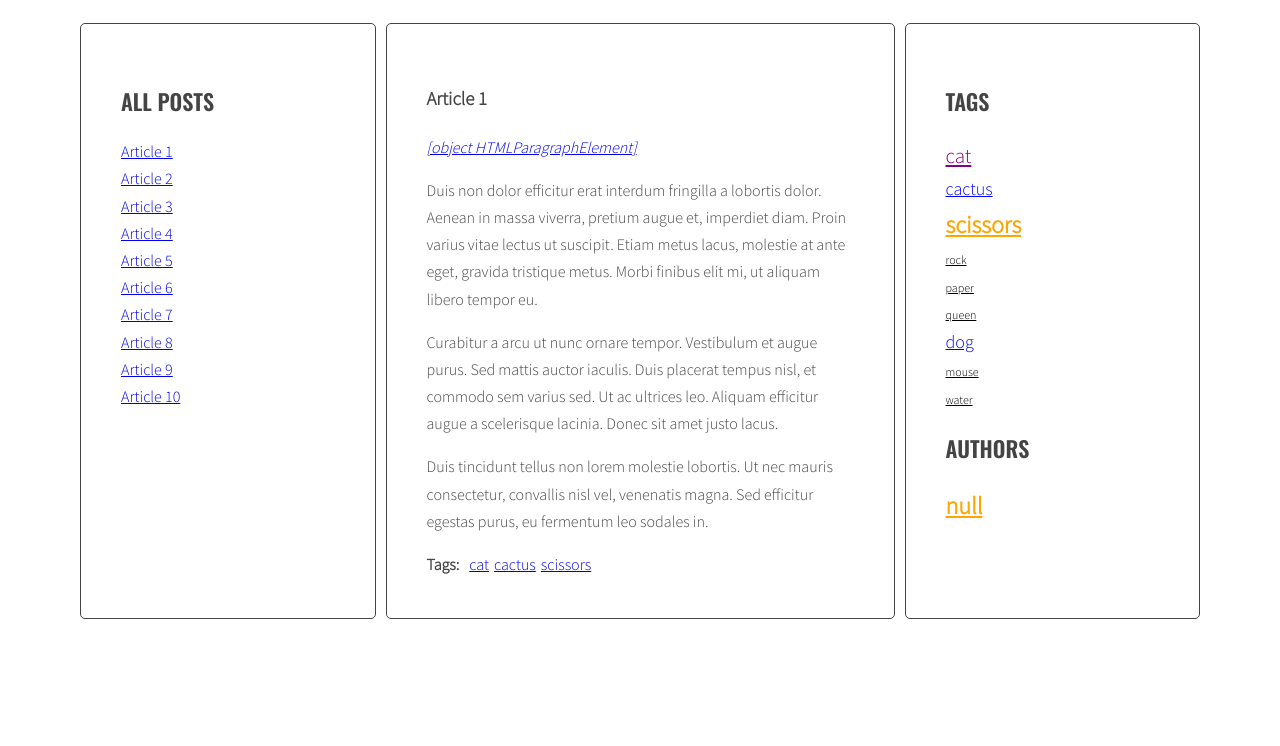
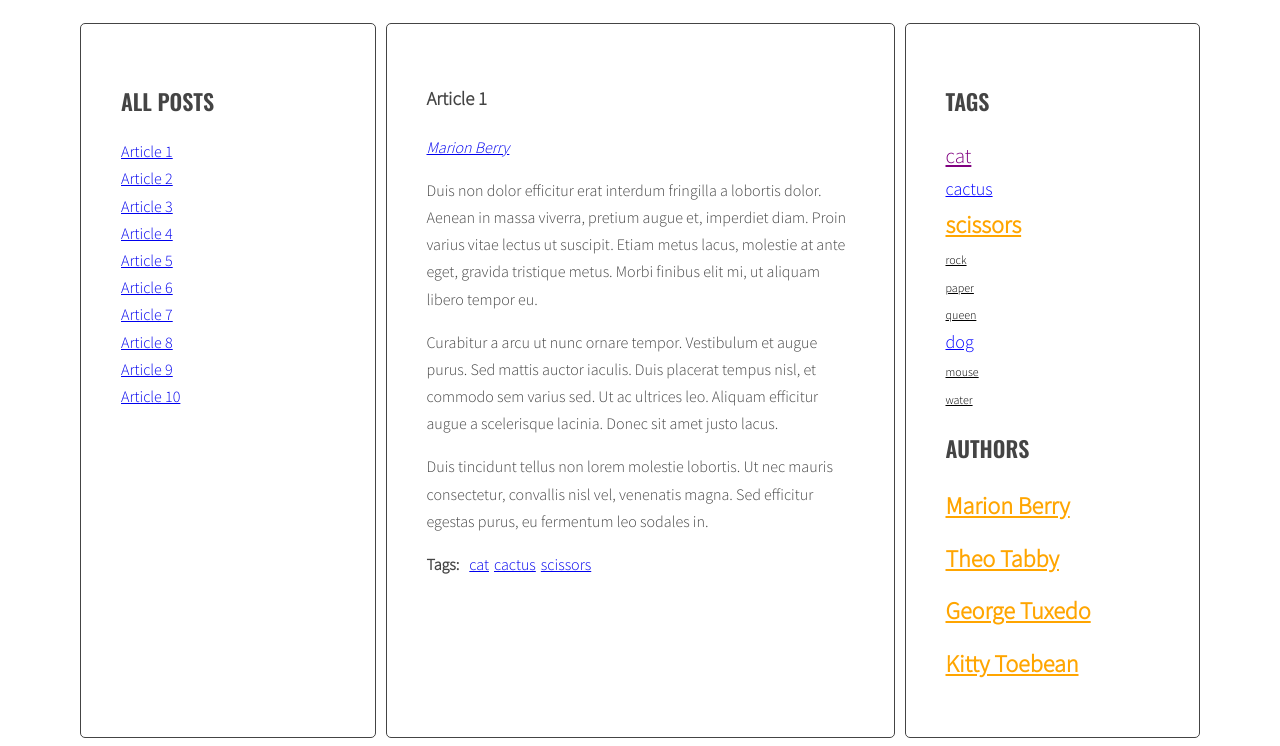
Before and after one commit to madzikowael/JAVASCRIPT-BLOG-_Ver.2, a website: page index.html in a window 1280 px wide. Shown: the part 220-966 px from the top of the page. Before the commit the page ends 847 px from the top, so only its background shows below. Drawn offline with nearby package versions, Linux system fonts and the light colour scheme.

Commit message:
Change place of data-author in html & change link HTML in generateAuthors

```diff
--- a/index.html
+++ b/index.html
@@ -29,9 +29,9 @@
                           </ul>
                         </aside>
                         <section class="posts">
-                          <article class="post active" id="article-1" data-tags="cat cactus scissors">
+                          <article class="post active" id="article-1" data-tags="cat cactus scissors" data-author="Marion Berry">
                             <h3 class="post-title">Article 1</h3>
-                            <p class="post-author" data-author="Marion Berry"></p>
+                            <p class="post-author"></p>
                             <div class="post-content">
                               <p>Duis non dolor efficitur erat interdum fringilla a lobortis dolor. Aenean in massa viverra, pretium augue et, imperdiet diam. Proin varius vitae lectus ut suscipit. Etiam metus lacus, molestie at ante eget, gravida tristique metus. Morbi finibus elit mi, ut aliquam libero tempor eu.</p>
 
@@ -45,9 +45,9 @@
                               </ul>
                             </div>
                           </article>
-                          <article class="post" id="article-2" data-tags="cactus rock">
+                          <article class="post" id="article-2" data-tags="cactus rock" data-author="Theo Tabby">
                             <h3 class="post-title">Article 2</h3>
-                            <p class="post-author" data-author="Theo Tabby"></p>
+                            <p class="post-author"></p>
                             <div class="post-content">
                               <p>Phasellus sollicitudin, arcu vel iaculis ullamcorper, quam leo viverra orci, et faucibus quam sapien vel est. Maecenas ac suscipit elit. Nullam interdum, lorem vitae venenatis pulvinar, ex dui malesuada nunc, tempus cursus enim metus vel nulla.</p>
 
@@ -61,9 +61,9 @@
                               </ul>
                             </div>
                           </article>
-                          <article class="post" id="article-3" data-tags="rock paper scissors">
+                          <article class="post" id="article-3" data-tags="rock paper scissors" data-author="George Tuxedo">
                             <h3 class="post-title">Article 3</h3>
-                            <p class="post-author" data-author="George Tuxedo"></p>
+                            <p class="post-author" ></p>
                             <div class="post-content">
                               <p>Mauris vel pellentesque turpis, ac sodales nisl. Quisque iaculis mi velit, ut convallis tellus accumsan a. Quisque iaculis, nisi et dignissim tincidunt, nisl eros euismod nulla, finibus laoreet erat enim posuere elit.</p>
 
@@ -76,9 +76,9 @@
                               </ul>
                             </div>
                           </article>
-                          <article class="post" id="article-4" data-tags="cat paper scissors">
+                          <article class="post" id="article-4" data-tags="cat paper scissors" data-author="Kitty Toebean">
                             <h3 class="post-title">Article 4</h3>
-                            <p class="post-author" data-author="Kitty Toebean"></p>
+                            <p class="post-author" ></p>
                             <div class="post-content">
                               <p>Morbi vel cursus nulla, vel varius mauris. Suspendisse sed elit sit amet risus faucibus vestibulum ut sit amet purus. Donec orci est, condimentum ut quam quis, scelerisque fringilla ligula.</p>
 
@@ -92,9 +92,9 @@
                               </ul>
                             </div>
                           </article>
-                          <article class="post" id="article-5" data-tags="cat cactus queen">
+                          <article class="post" id="article-5" data-tags="cat cactus queen" data-author="Marion Berry">
                             <h3 class="post-title">Article 5</h3>
-                            <p class="post-author" data-author="Marion Berry"></p>
+                            <p class="post-author" ></p>
                             <div class="post-content">
                               <p>Suspendisse sem eros, euismod condimentum arcu ac, consequat fermentum orci. Nam convallis lacus nec interdum vestibulum. Vestibulum luctus, quam eu tristique ornare, lorem nibh sodales enim, vitae tempor dolor ante vitae tortor.</p>
 
@@ -108,9 +108,9 @@
                               </ul>
                             </div>
                           </article>
-                          <article class="post" id="article-6" data-tags="dog mouse scissors">
+                          <article class="post" id="article-6" data-tags="dog mouse scissors" data-author="George Tuxedo">
                             <h3 class="post-title">Article 6</h3>
-                            <p class="post-author" data-author="George Tuxedo"></p>
+                            <p class="post-author" ></p>
                             <div class="post-content">
                               <p>Donec posuere iaculis ante sed hendrerit. Lorem ipsum dolor sit amet, consectetur adipiscing elit. Quisque hendrerit neque nec urna tincidunt, quis vehicula dui vulputate. Morbi est sapien, auctor ut lectus eu, placerat viverra lorem.</p>
 
@@ -124,9 +124,9 @@
                               </ul>
                             </div>
                           </article>
-                          <article class="post" id="article-7" data-tags="cat dog scissors">
+                          <article class="post" id="article-7" data-tags="cat dog scissors" data-author="Kitty Toebean">
                             <h3 class="post-title">Article 7</h3>
-                            <p class="post-author" data-author="Kitty Toebean"></p>
+                            <p class="post-author" ></p>
                             <div class="post-content">
                               <p>Donec eleifend mauris ac nisl fermentum, ac fermentum turpis dignissim. Aliquam diam nisl, imperdiet a varius eget, lobortis sed nisi. Nullam suscipit ipsum sed magna blandit, sed pellentesque urna malesuada.</p>
 
@@ -140,9 +140,9 @@
                               </ul>
                             </div>
                           </article>
-                          <article class="post" id="article-8" data-tags="dog scissors">
+                          <article class="post" id="article-8" data-tags="dog scissors" data-author="Theo Tabby">
                             <h3 class="post-title">Article 8</h3>
-                            <p class="post-author" data-author="Theo Tabby"></p>
+                            <p class="post-author" ></p>
                             <div class="post-content">
                               <p>Praesent quis imperdiet erat. Curabitur tempor sapien a interdum malesuada. Proin libero erat, sagittis a sollicitudin eget, pulvinar nec risus. Cras et suscipit sem.</p>
 
@@ -156,9 +156,9 @@
                               </ul>
                             </div>
                           </article>
-                          <article class="post" id="article-9" data-tags="cat mouse water">
+                          <article class="post" id="article-9" data-tags="cat mouse water" data-author="Marion Berry">
                             <h3 class="post-title">Article 9</h3>
-                            <p class="post-author" data-author="Marion Berry"></p>
+                            <p class="post-author" ></p>
                             <div class="post-content">
                               <p>Tam et facilisis purus. Donec vulputate est quis lobortis posuere. Nunc vitae lorem ut odio faucibus pulvinar nec in justo. Ut ut ante ac tellus ornare tempus. Nunc maximus, tortor et dictum convallis, nunc libero posuere leo, scelerisque ultrices arcu sapien ut tellus.</p>
 
@@ -172,9 +172,9 @@
                               </ul>
                             </div>
                           </article>
-                          <article class="post" id="article-10" data-tags="dog cactus water">
+                          <article class="post" id="article-10" data-tags="dog cactus water" data-author="George Tuxedo">
                             <h3 class="post-title">Article 10</h3>
-                            <p class="post-author" data-author="George Tuxedo"></p>
+                            <p class="post-author" ></p>
                             <div class="post-content">
                               <p>Aliquam erat volutpat. Ut non eleifend lectus. Donec suscipit tellus tempor, ornare dui id, hendrerit neque. Phasellus lacinia laoreet dui in luctus. Sed hendrerit, magna sit amet varius tempor, augue augue scelerisque est, non scelerisque mauris libero eu sapien.</p>
 
--- a/js/script.js
+++ b/js/script.js
@@ -62,6 +62,7 @@ const optArticleSelector = '.post',
   optCloudAuthorClassCount = 3,
   optCloudAuthorClassPrefix = 'author-size-',
   optCloudClassPrefix = 'tag-size-';
+
 
 
 function generateTitleLinks(customSelector = ''){
@@ -269,19 +270,19 @@ GENERATE AUTHORS function
 ________________________________________
  */
 
-function calculateAuthorsParams(tags){
+function calculateAuthorsParams(authors){
   //console.log('calculate authors', calculateAuthorsParams);
   const params =
   {
     max: 0,
     min: 999999
   }
-  for(let tag in tags){
-    if(tags[tag] > params.max){
-      params.max = tags[tag];
+  for(let author in authors){
+    if(authors[author] > params.max){
+      params.max = authors[author];
     } else {
-      if (tags[tag] < params.min){
-        params.min = tags[tag];
+      if (authors[author] < params.min){
+        params.min = authors[author];
     }
   }
   return params;
@@ -298,74 +299,68 @@ function calculateAuthorClass(count, params){
 }
 
 function generateAuthors(){
+
   /*/[New] create a new vairable allAuthors with an empty objet*/
   //const author = document.querySelector('data-author');
-  let allTags = {};
+  let allAuthors = {};
 
   /* find all authors */
   const articles = document.querySelectorAll(optArticleSelector);
   //console.log('Those are authors:', authors);
   /* START LOOP for each authors */
   for(let article of articles){
-    const authorsWrapper = article.querySelector(optArticleAuthorSelector);
+    const authorWrapper = article.querySelector(optArticleAuthorSelector);
    // console.log("Here is author wrapper", authorWrapper);
       /* make html variable with empty string */
     let html = '';
       /* get authors from data-authors attribute */
     const articleAuthor = article.getAttribute('data-author');
-     // console.log('get authors from attribute', articleAuthor);
+
+      // console.log('get authors from attribute', articleAuthor);
       /* generate HTML of the link of author */
-    const authorHTML = `<a href=#${authorsWrapper}>${authorsWrapper}</a>`;
+    //const authorHTML = `<a href=#${article}>${articleAuthor}</a>`;
+    const linkHTML = '<a href="#author-' + articleAuthor + '">' + articleAuthor + '</a>'
        //  console.log('link: ', authorHTML);
     //authorsWrapper.insertAdjacentHTML('beforeend', authorHTML)
+    /* add generated code to html variable*/
+    html = html + linkHTML;
 
     /*[NEW] check if this link is NOT already in allAuthors */
-    if(!allTags.hasOwnProperty(articleAuthor)){
+    if(!allAuthors.hasOwnProperty(articleAuthor)){
       /* [NEW] add author to allAuthors object*/
-      allTags[articleAuthor] = 1;
+      allAuthors[articleAuthor] = 1;
     } else {
-      allTags[articleAuthor]++;
+      allAuthors[articleAuthor]++;
     }
        /* add generated code to html variable */
-    html = html + authorHTML;
+   // html = html + authorHTML;
       /* insert HTML of all the links into the tags wrapper */
-    authorsWrapper.innerHTML = html;
+    authorWrapper.innerHTML = html;
       /* END LOOP: for every author: */
       }
 
     /* [new] find list of authors in right column*/
-    const tagList = document.querySelector('.authors');
-    console.log(tagList);
+    const authorList = document.querySelector('.authors');
+    console.log(authorList);
 
-    const authorsParams = calculateAuthorsParams(allTags);
+    const authorsParams = calculateAuthorsParams(allAuthors);
     console.log('authorsParams', authorsParams);
 
     /* [new] create variable for all authors links HTML code */
     let allAuthorsHTML = '';
 
     /* [new] START LOOP: for each author in allAuthors */
-    for(let articleAuthor in allTags){
+    for(let articleAuthor in allAuthors){
       /*[new] generate code of link and add it to allAuthorsHTML */
-      allAuthorsHTML += `<li><a class="${optCloudClassPrefix + calculateAuthorClass(allTags[articleAuthor], authorsParams)}" href="#${'author-'}"><span>${articleAuthor}</span></a></li>`;
+      const authorLinkHTML = '<li><a class="' + optCloudClassPrefix + calculateAuthorClass(allAuthors[articleAuthor], authorsParams) + '"' + 'href="author-' + articleAuthor + '"><span>' + articleAuthor + '</span></a></li>';
+      console.log('authorLinkHTML', authorLinkHTML)
+    allAuthorsHTML = allAuthorsHTML + authorLinkHTML;
     }
     /* [new] add html from allAuthorsHTML to authorList*/
-    tagList.innerHTML = allAuthorsHTML;
+    authorList.innerHTML = allAuthorsHTML;
 }
 
 generateAuthors();
-
-addClickListenersToAuthors();
-
-function addClickListenersToAuthors () {
-  /* find all links to authors */
-const authorsLinks = document.querySelectorAll('.post p.post-author');
-/* START LOOP: for each link */
-  for(let authorLink of authorsLinks){
-  /* add tagClickHandler as event listener for that link */
-    authorLink.addEventListener('click', titleClickHandler);
-  }
-/* END LOOP: for each link */
-}
 
 
 function authorClickHandler(event) {
@@ -378,12 +373,12 @@ function authorClickHandler(event) {
   /* make a new const 'author' and extract author from the 'href' constant */
   const author = href.replace('#author-', '');
   /* find all author links with class active */
-  const activeAuthorLinks = document.querySelectorAll('.post-author a.active');
+  const activeAuthorLinks = document.querySelectorAll('a.active[href^="#author-"]');
     /*START LOOP: for each active author Link*/
-    for(let activeAuthorLink of activeAuthorLinks){
+  for(let activeAuthorLink of activeAuthorLinks){
       /*remove class active*/
       activeAuthorLink.classList.remove('active');
-      /*END LOOP: for each active author link*/
+      /*END LOOP: for each active author link*/d
     }
   /* find all author links with 'href' attribute equal to the 'href' constant*/
   const authorLinks = document.querySelectorAll('a[href=' + href + '"]');
@@ -397,6 +392,17 @@ function authorClickHandler(event) {
   /*execute function 'generateTitleLinks' with author selector as argument*/
 
   generateTitleLinks('[data-author="' + author + '"]');
+}
 
+function addClickListenersToAuthors () {
+  /* find all links to authors */
+const authorsLinks = document.querySelectorAll('.post-author .list a');
+/* START LOOP: for each link */
+  for(let authorLink of authorsLinks){
+  /* add tagClickHandler as event listener for that link */
+    authorLink.addEventListener('click', authorClickHandler);
+  }
+/* END LOOP: for each link */
+}
 
-}
+addClickListenersToAuthors();
```
